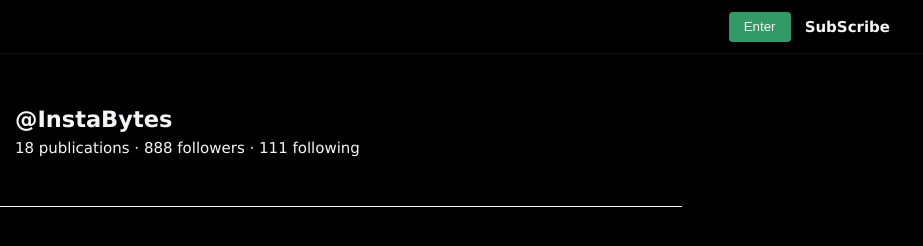
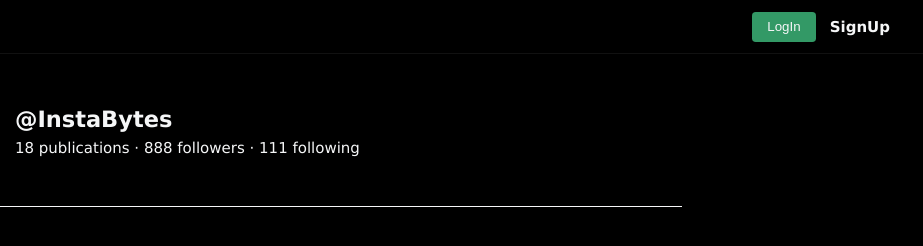
Before and after one commit to kauefs/alura, a website built with Parcel: page DevBackEnd/FrontEnd/index.html in a window 1280 px wide. Shown: the full height of the page, 357-1280 px from the left. Built offline with nearby package versions, Linux system fonts and the light colour scheme; no server answers; a web font is replaced by a local one.

Commit message:
index.html

```diff
--- a/DevBackEnd/FrontEnd/index.html
+++ b/DevBackEnd/FrontEnd/index.html
@@ -15,8 +15,8 @@
                 Insta<strong>Bytes</strong>
             </div>
             <div            class='nav-links'>
-                <button     class='login-btn'   aria-label='Enter'>Enter</button>
-                <a href='#' class='signup-link' aria-label='SubScribe'>SubScribe</a>
+                <button     class='login-btn'   aria-label='LogIn'>LogIn</button>
+                <a href='#' class='signup-link' aria-label='SignUp'>SignUp</a>
             </div>
         </nav>
     </header>
```
